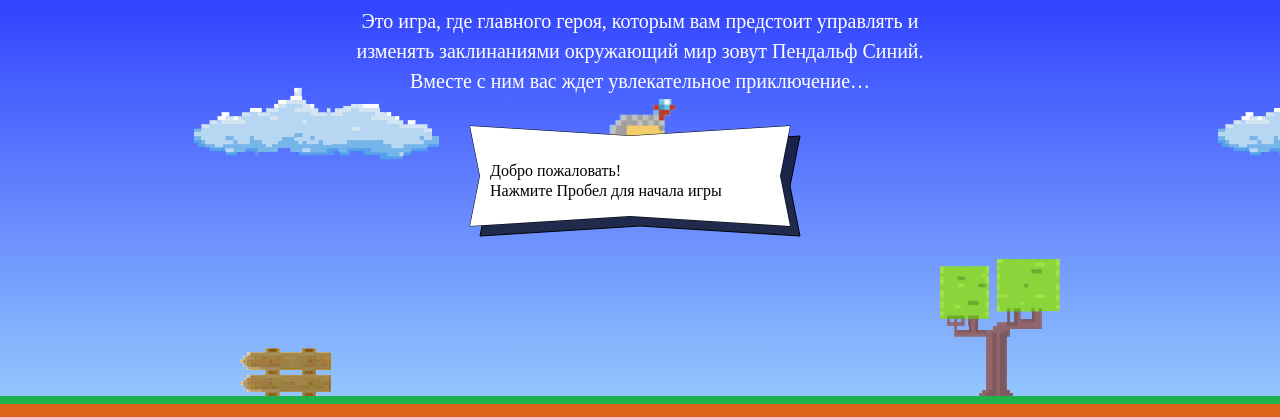
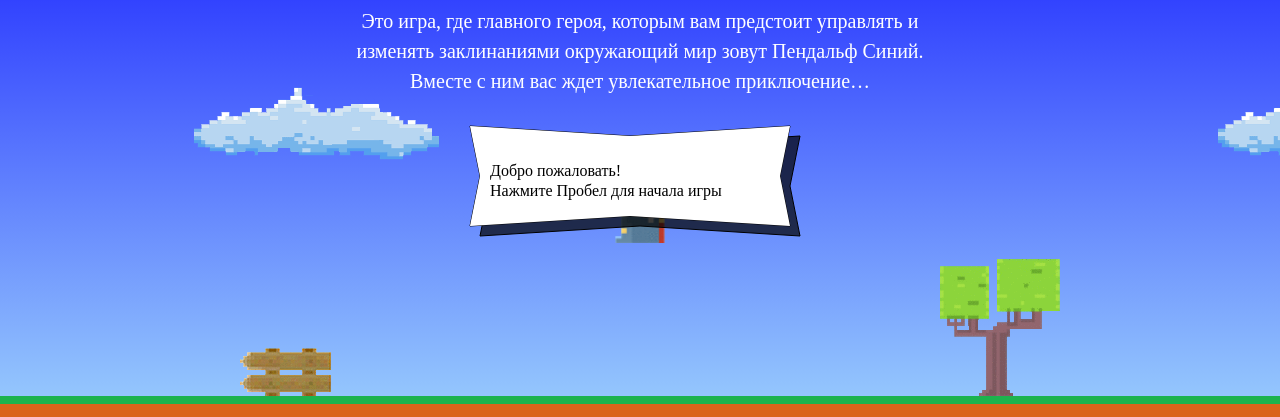
Before and after one commit to 7erkin/790961-code-and-magick, a website: page index.html in a window 1280 px wide. Shown: the part 203-620 px from the top of the page. Drawn offline with Linux system fonts and the light colour scheme; a web font is replaced by a local one.

Commit message:
Update index.html

```diff
--- a/index.html
+++ b/index.html
@@ -192,10 +192,10 @@
     return 1.337 * wizardWidth;
   }
   var getWizardX = function(width){
-      return (1 / 2) * width - (1 / 2) * wizardWidth;
+      return width / 2 - wizardWidth / 2;
   }
   var getWizardY = function(height){
-      return (1 / 3) * height - getWizardHeight(wizardWidth) >> 1;
+      return height / 3 - getWizardHeight(wizardWidth) / 2;
   }
 </script>
 <script src="js/stat.js"></script>
```
